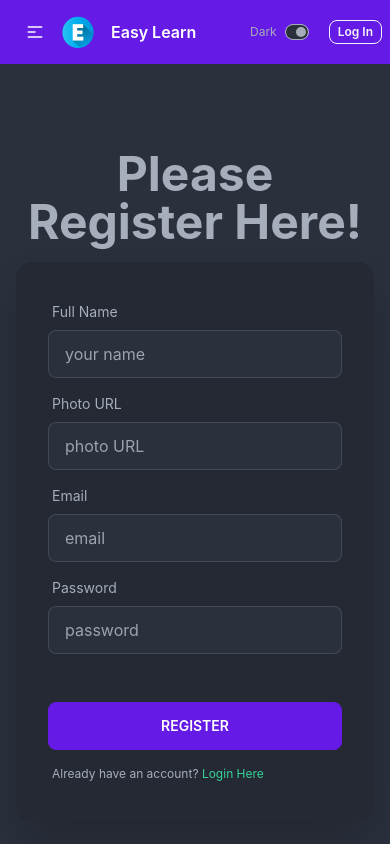
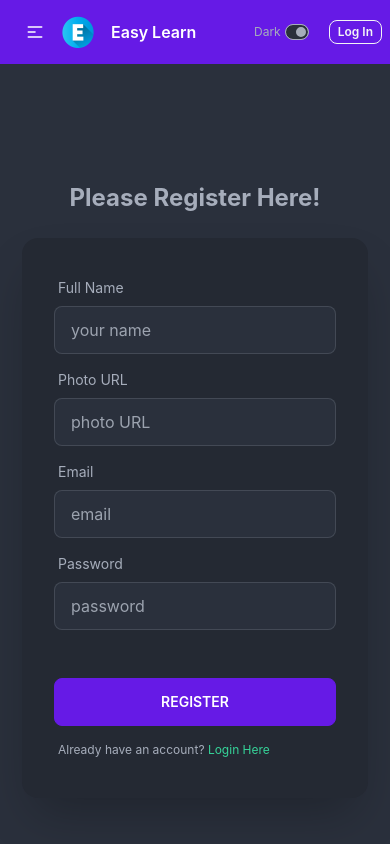
Before and after one commit to m7real/easy-learn-client, a React (Create React App) app: page /register in a window 390 px wide. Shown: the top 844 px of the page. Built offline with nearby package versions, Linux system fonts and the light colour scheme; no server answers.

Commit message:
fixed some responsive related issue

```diff
--- a/src/Pages/Login/Login/Login.js
+++ b/src/Pages/Login/Login/Login.js
@@ -72,7 +72,7 @@ const Login = () => {
     <div className="hero min-h-screen bg-base-100">
       <div className="hero-content flex-col">
         <div className="text-center lg:text-left">
-          <h1 className="text-5xl font-bold">Please Login now!</h1>
+          <h1 className="text-2xl md:text-5xl my-2 font-bold">Please Login now!</h1>
         </div>
         <div className="card flex-shrink-0 w-full max-w-sm shadow-2xl bg-base-200">
           <form onSubmit={handleSubmit} className="card-body">
--- a/src/Pages/Login/Register/Register.js
+++ b/src/Pages/Login/Register/Register.js
@@ -54,7 +54,7 @@ const Register = () => {
     <div className="hero min-h-screen bg-base-100">
       <div className="hero-content flex-col">
         <div className="text-center lg:text-left">
-          <h1 className="text-5xl font-bold">Please Register Here!</h1>
+          <h1 className="text-2xl  md:text-5xl my-2 font-bold">Please Register Here!</h1>
         </div>
         <div className="card flex-shrink-0 w-full max-w-sm shadow-2xl bg-base-200">
           <form onSubmit={handleSubmit} className="card-body">
--- a/src/Pages/Shared/Header/Header.js
+++ b/src/Pages/Shared/Header/Header.js
@@ -62,7 +62,7 @@ const Header = () => {
         <div className="form-control lg:mx-3">
           {/* theme toggler added but doesn't change theme */}
           <label className="label cursor-pointer">
-            <span className="label-text text-xs mx-1 lg:min-w-[31px]">{checked ? "Dark" : "Light"}</span>
+            <span className="label-text text-xs mr-0 lg:mx-1 lg:min-w-[31px]">{checked ? "Dark" : "Light"}</span>
             <input onChange={() => setChecked(!checked)} type="checkbox" className="toggle toggle-xs lg:toggle-sm ml-1 mr-4" checked={checked} />
           </label>
         </div>
@@ -76,7 +76,7 @@ const Header = () => {
               {user?.photoURL ? (
                 <img className="w-6 h-6 lg:w-8 lg:h-8  mr-5 ml-2 lg:mx-4 rounded-full" src={user?.photoURL} alt="" />
               ) : (
-                <FaUserAlt className="mx-2 lg:mx-4" />
+                <FaUserAlt className="ml-2 mr-1 md:mx-4" />
               )}
             </span>
           </>
```
